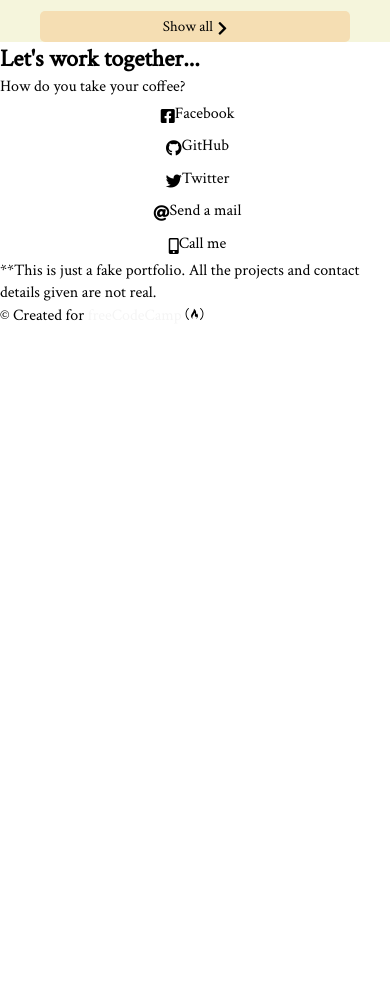
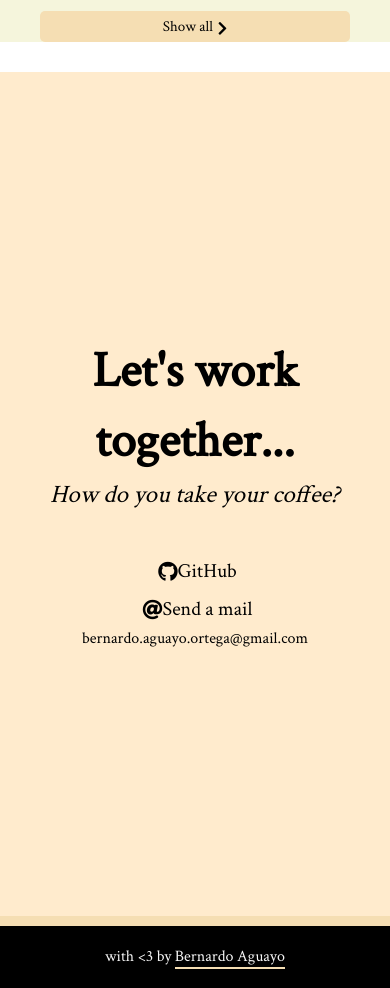
Before and after one commit to BernardoAguayoOrtega/work-portfolio, a website: page src/index.html in a window 390 px wide. Shown: the part 1960-2948 px from the top of the page. Before the commit the page ends 2287 px from the top, so only its background shows below. Drawn offline with Linux system fonts and the light colour scheme.

Commit message:
finish project, only remaind responsive

```diff
--- a/src/index.css
+++ b/src/index.css
@@ -170,4 +170,62 @@ i {
         transition: 1s;
     }
     /*contact*/
+    /* Contact section */
+    .contact-section {
+        margin-top: 30px;
+        display: flex;
+        flex-direction: column;
+        justify-content: center;
+        align-items: center;
+        text-align: center;
+        width: 100%;
+        height: 100vh;
+        background: blanchedalmond;
+    }
+    .contact-section-header>h2 {
+        font-size: 50px;
+    }
+    .contact-section-header>p {
+        font-style: italic;
+        font-weight: 400;
+        font-size: 25px;
+    }
+    .contact-links {
+        display: flex;
+        flex-direction: column;
+        justify-content: center;
+        align-items: center;
+        width: 100%;
+        margin-top: 40px;
+    }
+    .contact-details {
+        font-size: 20px;
+        transition: transform 0.3s ease-out;
+    }
+    .contact-details:hover {
+        transform: translateY(8px);
+    }
+    /* Footer */
+    footer {
+        transition: 1s;
+        border-top: 10px solid wheat;
+        background-color: black;
+        font-weight: 300;
+        display: flex;
+        justify-content: space-evenly;
+        padding: 20px;
+    }
+    footer p,
+    footer a {
+        color: whitesmoke;
+        margin: 0;
+    }
+    #f-a {
+        border-bottom: solid wheat 2px;
+    }
+    /*hover*/
+    footer:hover {
+        transform: translateY(8px);
+        transition: 1s;
+    }
 }
--- a/src/index.html
+++ b/src/index.html
@@ -73,21 +73,11 @@
             <p>How do you take your coffee?</p>
         </div>
         <div class="contact-links">
-            <a href="https://facebook.com/freecodecamp" target="_blank" class="btn contact-details"><i class="fab fa-facebook-square"></i> Facebook</a>
-            <a id="profile-link" href="https://github.com/freecodecamp" target="_blank" class="btn contact-details"><i class="fab fa-github"></i> GitHub</a
+            <a id="profile-link" href="https://github.com/BernardoAguayoOrtega" target="_blank" class="btn contact-details"><i class="fab fa-github"></i> GitHub</a
       >
-      <a
-        href="https://twitter.com/freecodecamp"
-        target="_blank"
-        class="btn contact-details"
-        ><i class="fab fa-twitter"></i> Twitter</a
-      >
-      <a href="mailto:example@example.com" class="btn contact-details"
+      <a href="#"  class="btn contact-details"
         ><i class="fas fa-at"></i> Send a mail</a
-      >
-      <a href="tel:555-555-5555" class="btn contact-details"
-        ><i class="fas fa-mobile-alt"></i> Call me</a
-      >
+      > <p>bernardo.aguayo.ortega@gmail.com</p>
     </div>
   </section>
 
@@ -97,14 +87,7 @@
 
   <footer>
     <p>
-      **This is just a fake portfolio. All the projects and contact details given
-      are not real.
-    </p>
-    <p>
-      &copy; Created for
-      <a href="https://www.freecodecamp.com/" target="_blank"
-        >freeCodeCamp <i class="fab fa-free-code-camp"></i
-      ></a>
+        with <3 by <a id="f-a" href="https://github.com/BernardoAguayoOrtega" target="_blank">Bernardo Aguayo</a>
             </p>
             </footer>
 
```
